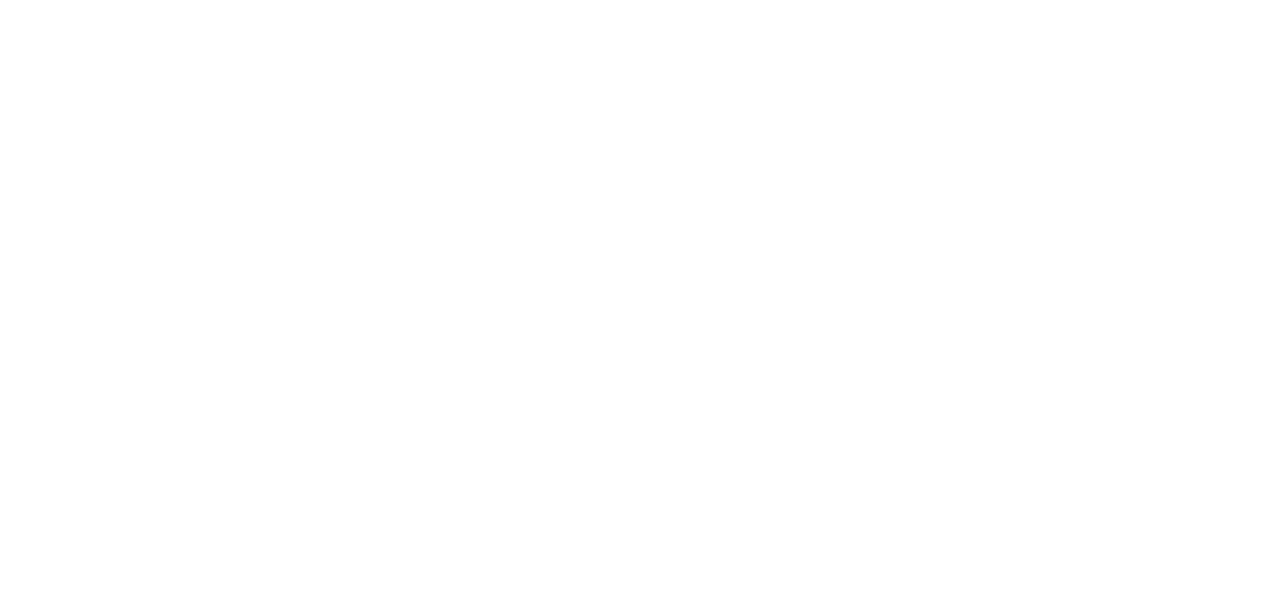
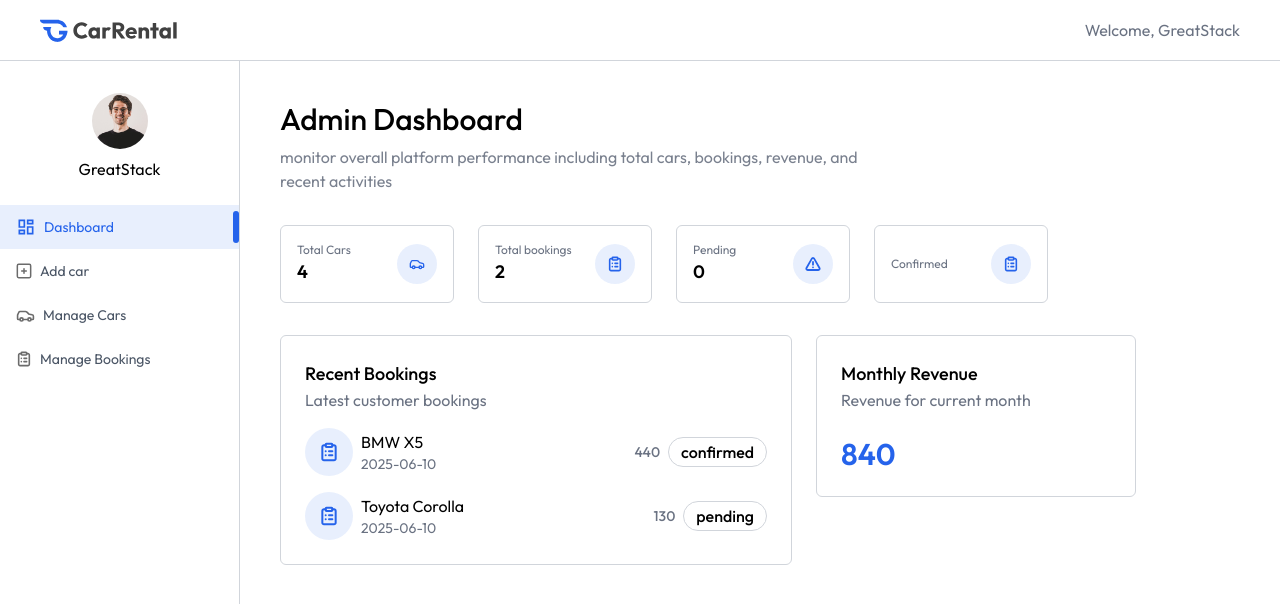
Before and after one commit to Vishal-Kushwaha1/CarRental, a React (Vite) app in the folder frontend/: page /owner in a window 1280 px wide. Before the commit this address had no page. Shown: the top 604 px of the page. Built offline with nearby package versions, Linux system fonts and the light colour scheme.

Commit message:
Admin Dashboard compleated

```diff
--- a/frontend/src/App.jsx
+++ b/frontend/src/App.jsx
@@ -6,6 +6,11 @@
 import Cars from './pages/Cars'
 import MyBooking from './pages/MyBooking'
 import Footer from './compponents/Footer'
+import Layout from "./pages/owner/Layout"
+import Dashboard from './pages/owner/Dashboard'
+import AddCar from './pages/owner/AddCar'
+import ManageCar from "./pages/owner/ManageCar"
+import ManageBooking from "./pages/owner/ManageBooking"
 
 const App = () => {
   const [showLogin, setShowLogin] = useState(false)
@@ -20,6 +25,12 @@
         <Route path="/car-details/:id" element={<CarDetail />} />
         <Route path="/cars" element={<Cars />} />
         <Route path="/my-bookings" element={<MyBooking />} />
+        <Route path='/owner' element={<Layout/>} >
+          <Route index element={<Dashboard />} />
+          <Route path='add-car' element={<AddCar />} />
+          <Route path='manage-cars' element={<ManageCar />} />
+          <Route path='manage-bookings' element={<ManageBooking />} />
+        </Route>
       </Routes>
 
       {!isOwnerPath && <Footer />}
--- /dev/null
+++ b/frontend/src/compponents/owner/NavBarOwner.jsx
@@ -0,0 +1,17 @@
+import React from 'react'
+import { assets, dummyUserData } from '../../assets/assets.js'
+import { Link } from 'react-router-dom'
+
+const NavBarOwner = () => {
+    const user = dummyUserData
+    return (
+        <div className='flex items-center justify-between px-6 md:px-10 py-4 text-gray-500 border-b border-borderColor relative transition-all'>
+            <Link to="/">
+                <img src={assets.logo} alt="logo" className='h-7' />
+            </Link>
+            <p>Welcome, {user.name || "Owner"}</p>
+        </div>
+    )
+}
+
+export default NavBarOwner
--- /dev/null
+++ b/frontend/src/compponents/owner/Sidebar.jsx
@@ -0,0 +1,43 @@
+import React, { useState } from 'react'
+import { assets, dummyUserData, ownerMenuLinks } from '../../assets/assets.js'
+import { NavLink, useLocation } from 'react-router-dom';
+
+const Sidebar = () => {
+    const user = dummyUserData;
+    const location = useLocation()
+    const [image, setImage] = useState("")
+
+    const updateImage = async () => {
+        user.image = URL.createObjectURL(image)
+        setImage("")
+    }
+
+    return (
+        <div className='relative min-h-screen md:flex flex-col items-center pt-8 max-w-13 md:max-w-60 w-full border-r border-borderColor text-sm'>
+            <div className='group relative'>
+                <label htmlFor="image">
+                    <img src={image ? URL.createObjectURL(image) : user?.image || "https://images.unsplash.com/photo-1633332755192-727a05c4013d?q=80&w=300"} alt="" className='h-9 md:h-14 w-9 md:w-14 rounded-full mx-auto'/>
+                    <input type="file" name="image" id="image" accept='image/*' hidden onChange={e => setImage(e.target.files[0])} />
+                    <div className='absolute hidden top-0 left-0 right-0 bottom-0 bg-black/10 rounded-full group-hover:flex items-center justify-center cursor-pointer'>
+                        <img src={assets.edit_icon} alt="edit" />
+                    </div>
+                </label>
+            </div>
+            {image && (
+                <button className='absolute top-0 right-0 flex p-2 gap-1 bg-primary/10 text-primary cursor-pointer'>Save <img src={assets.check_icon} alt="check" onClick={updateImage} width={13} /></button>
+            )}
+            <p className='mt-2 text-base max-md:hidden'>{user?.name}</p>
+            <div className='w-full'>
+                {ownerMenuLinks.map((link, index) => (
+                    <NavLink key={index} to={link.path} className={`relative flex items-center gap-2 w-full py-3 pl-4 first:mt-6 ${link.path === location.pathname ? "bg-primary/10 text-primary" : "text-gray-600"}`}>
+                        <img src={link.path === location.pathname ? link.coloredIcon : link.icon} alt="car icon" />
+                        <span className='max-md:hidden'>{link.name}</span>
+                        <div className={`${link.path === location.pathname && "bg-primary"} w-1.5 h-8 rounded-lg right-0 absolute`}></div>
+                    </NavLink>
+                ))}
+            </div>
+        </div>
+    )
+}
+
+export default Sidebar
--- /dev/null
+++ b/frontend/src/compponents/owner/Title.jsx
@@ -0,0 +1,12 @@
+import React from 'react'
+
+const Title = ({ title, subTitle }) => {
+    return (
+        <>
+            <h1 className='font-medium text-3xl'>{title}</h1>
+            <p className='text-sm md:text-base text-gray-500/90 mt-2 max-w-156'>{subTitle}</p>
+        </>
+    )
+}
+
+export default Title
--- /dev/null
+++ b/frontend/src/pages/owner/AddCar.jsx
@@ -0,0 +1,9 @@
+import React from 'react'
+
+const AddCar = () => {
+  return (
+    <div>AddCar</div>
+  )
+}
+
+export default AddCar
--- /dev/null
+++ b/frontend/src/pages/owner/Dashboard.jsx
@@ -0,0 +1,92 @@
+import React, { useEffect, useState } from 'react'
+import { assets, dummyDashboardData } from "../../assets/assets.js"
+import Title from "../../compponents/owner/Title.jsx"
+
+const Dashboard = () => {
+const currency = import.meta.env.VITE_CURRENCY
+  const [data, setData] = useState({
+    totalCars: 0,
+    totalBookings: 0,
+    pendingBookings: 0,
+    compleatedbookings: 0,
+    recentBookings: [],
+    monthlyRevenue: 0,
+  })
+
+  const dashboardCards = [
+    {
+      title: "Total Cars",
+      value: data.totalCars,
+      icon: assets.carIconColored,
+    },
+    {
+      title: "Total bookings",
+      value: data.totalBookings,
+      icon: assets.listIconColored,
+    },
+    {
+      title: "Pending",
+      value: data.pendingBookings,
+      icon: assets.cautionIconColored,
+    },
+    {
+      title: "Confirmed",
+      value: data.compleatedbookings,
+      icon: assets.listIconColored,
+    },
+  ]
+
+  useEffect(() => {
+    setData(dummyDashboardData)
+  }, [])
+
+  return (
+    <div className='px-4 pt-10 md:px-10 flex-1'>
+      <Title title="Admin Dashboard" subTitle="monitor overall platform performance including total cars, bookings, revenue, and recent activities" />
+      <div className='grid sm:grid-cols-2 md:grid-cols-3 lg:grid-cols-4 gap-6 my-8 max-w-3xl'>
+        {dashboardCards.map((card,index)=>(
+          <div key={index} className='flex gap-2 items-center justify-between p-4 rounded-md border border-borderColor'>
+            <div>
+              <h1 className='text-xs text-gray-500'>{card.title}</h1>
+              <p className='text-lg font-semibold'>{card.value}</p>
+            </div>
+            <div className='flex items-center justify-center w-10 h-10 rounded-full bg-primary/10'>
+            <img src={card.icon} className='h-4 w-4' /></div>
+          </div>
+        ))}
+      </div>
+      <div className='flex flex-wrap items-start gap-6 mb-8 w-full'>
+        {/* recent booking */}
+        <div className='p-4 md:p-6 border border-borderColor rounded-md max-w-lg w-full'>
+          <h1 className='text-lg font-medium'>Recent Bookings</h1>
+          <p className='text-gray-500'>Latest customer bookings</p>
+          {data.recentBookings.map((booking, index)=>(
+            <div key={index} className='mt-4 flex items-center  justify-between'>
+              <div className='flex items-center gap-2'>
+                <div className='hidden md:flex items-center justify-center w-12 h-12 rounded-full bg-primary/10'>
+                  <img src={assets.listIconColored} alt="" className='h-5 w-5'/>
+                </div>
+                <div>
+                  <p>{booking.car.brand} {booking.car.model}</p>
+                  <p className='text-sm text-gray-500'>{booking.createdAt.split("T")[0]}</p>
+                </div>
+              </div>
+              <div className='flex items-center gap-2 font-medium'>
+                <p className='text-sm text-gray-500'>{currency}{booking.price}</p>
+                <p className='px-3 py-0.5 border border-borderColor rounded-full text-sm0'>{booking.status}</p>
+              </div>
+            </div>
+          ))}
+        </div>
+        {/* monthely revenue */}
+        <div className='p-4 md:p-6 mb-6 border border-borderColor rounded-md w-full md:max-w-xs'>
+          <h1 className='text-lg font-medium'>Monthly Revenue</h1>
+          <p className='text-gray-500'>Revenue for current month</p>
+          <p className='text-3xl mt-6 font-semibold text-primary'>{currency}{data.monthlyRevenue}</p>
+        </div>
+      </div>
+    </div>
+  )
+}
+
+export default Dashboard
--- /dev/null
+++ b/frontend/src/pages/owner/Layout.jsx
@@ -0,0 +1,18 @@
+import React from 'react'
+import NavbarOwner from "../../compponents/owner/NavBarOwner"
+import Sidebar from "../../compponents/owner/Sidebar"
+import { Outlet } from 'react-router-dom'
+
+const Layout = () => {
+  return (
+    <div className='flex flex-col'>
+      <NavbarOwner />
+      <div className='flex'>
+        <Sidebar />
+        <Outlet />
+      </div>
+    </div>
+  )
+}
+
+export default Layout
--- /dev/null
+++ b/frontend/src/pages/owner/ManageBooking.jsx
@@ -0,0 +1,9 @@
+import React from 'react'
+
+const ManageBooking = () => {
+  return (
+    <div>ManageBooking</div>
+  )
+}
+
+export default ManageBooking
--- /dev/null
+++ b/frontend/src/pages/owner/ManageCar.jsx
@@ -0,0 +1,9 @@
+import React from 'react'
+
+const ManageCar = () => {
+  return (
+    <div>ManageCar</div>
+  )
+}
+
+export default ManageCar
```
Also changed, not shown: 1 other file (tests, documents, lock files or other folders).
